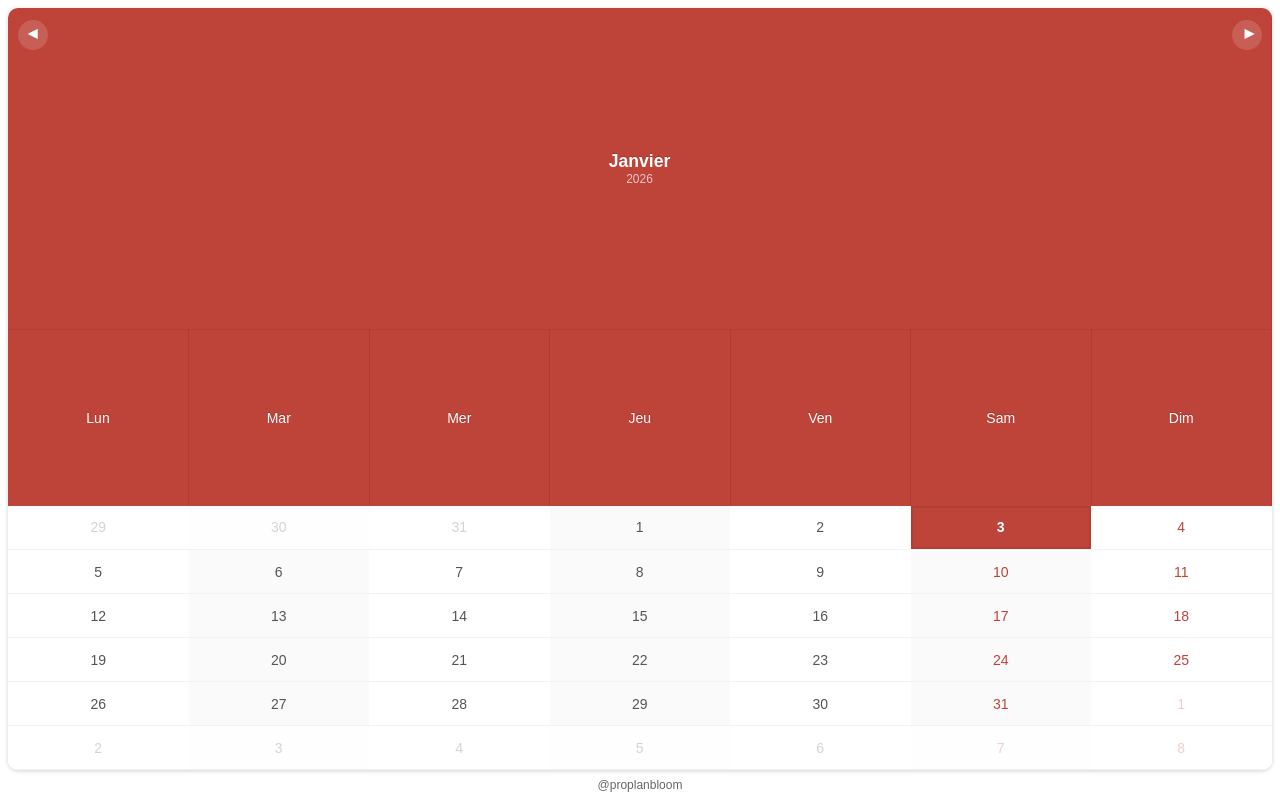
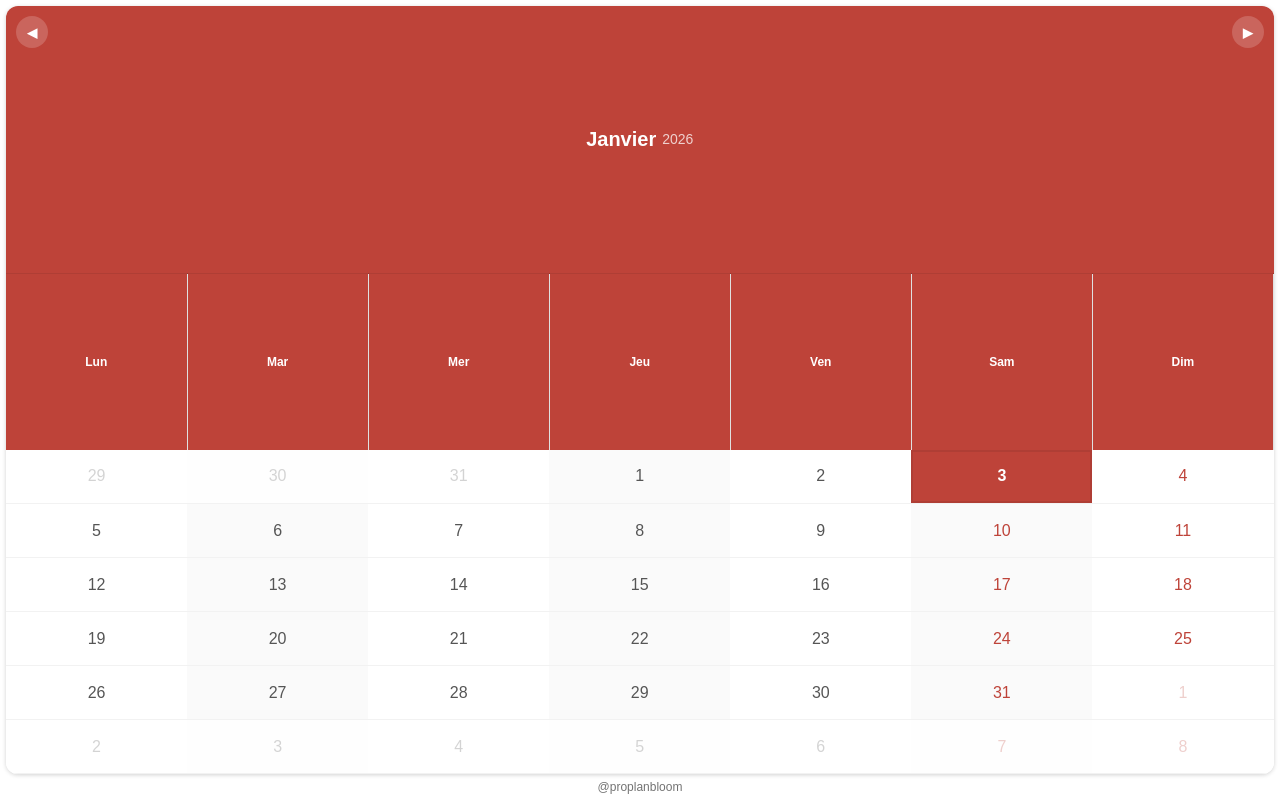
Before and after one commit to mfyy4d7hg8-cmd/notion-calendar-widget, a plain HTML site: page index.html in a window 1280 px wide. Drawn offline with Linux system fonts and the light colour scheme.

Commit message:
Update index.html

```diff
--- a/index.html
+++ b/index.html
@@ -4,18 +4,32 @@
   <meta charset="utf-8" />
   <meta name="viewport" content="width=device-width,initial-scale=1" />
   <title>Calendrier</title>
+
   <style>
     :root{
       --accent:#BE4339;
       --text:#555;
-      --shadow: 0px 1px 4px rgba(0,0,0,0.18);
 
-      /* Sera calculé en JS en fonction de la hauteur dispo */
+      /* Variables responsives (set via JS) */
+      --month-font: 18px;
+      --year-font: 12px;
+
+      --day-font: 12px;
+      --day-pad-y: 6px;
+      --day-pad-x: 0px;
+
+      --date-font: 14px;
       --cell-h: 44px;
       --cell-pad: 6px;
+
+      --nav-size: 30px;
+      --nav-font: 18px;
+      --top-pad: 10px;
+
+      --radius: 12px;
+      --shadow: 0px 1px 4px rgba(0,0,0,0.18);
     }
 
-    /* IMPORTANT: fond transparent pour bien se fondre dans Notion */
     html, body {
       margin: 0;
       padding: 0;
@@ -27,30 +41,25 @@
     }
     *, *::before, *::after { box-sizing: inherit; }
 
-    /* Le contenu prend toute la hauteur/largeur de l'embed */
     .wrapper {
-      height: 100vh;          /* = hauteur de l'iframe (embed Notion) */
-      width: 100vw;           /* = largeur de l'iframe */
+      height: 100vh;
+      width: 100vw;
       display: flex;
       flex-direction: column;
-      gap: 8px;
-      padding: 8px;
+      gap: 6px;
+      padding: 6px;
       align-items: stretch;
       justify-content: stretch;
     }
 
-    button::-moz-focus-inner { border: 0; padding: 0; }
-
-    /* Le widget s’adapte à la taille de l'embed */
     #calendari {
       position: relative;
       overflow: hidden;
       width: 100%;
-      flex: 1 1 auto;         /* prend tout l'espace dispo (reste après le footer) */
-      min-height: 240px;      /* évite un rendu trop petit */
-      font-size: 14px;
+      flex: 1 1 auto;
+      min-height: 160px; /* pour que ça reste utilisable */
       box-shadow: var(--shadow);
-      border-radius: 10px;
+      border-radius: var(--radius);
       background: #fff;
     }
 
@@ -58,113 +67,127 @@
       border-collapse: collapse;
       table-layout: fixed;
       width: 100%;
-      height: 100%;           /* IMPORTANT: table prend toute la hauteur du conteneur */
-      background-color: #fff;
+      height: 100%;
       position: absolute;
       inset: 0;
       transform: translateX(0);
       transition: all 0.3s ease;
+      background: #fff;
     }
-
     table.inactiu { transition: all 0.3s 0.01s ease; }
     table.amagat-esquerra { transform: translateX(-110%); }
     table.amagat-dreta { transform: translateX(110%); }
 
-    td, th { text-align: center; background-color: #fff; }
+    td, th { text-align: center; background: #fff; }
 
-    /* Header mois */
+    /* Ligne mois */
     tr:first-child th {
-      font-size: clamp(14px, 2.2vh, 18px);
-      font-weight: bold;
       border-left: none;
       border-top: none;
-      padding: clamp(8px, 1.6vh, 12px);
+      padding: var(--top-pad) 0;
+      background: var(--accent);
+      color: #fff;
     }
 
-    /* Header jours */
-    tr:nth-child(2) th { padding: clamp(5px, 1.0vh, 8px); }
-
-    th {
-      border-top: 1px solid rgba(0,0,0,0.08);
-      border-right: 1px solid rgba(0,0,0,0.08);
-      background-color: var(--accent);
-      color: #fff;
-      text-shadow: 0px -1px 0px rgba(0,0,0,0.15);
+    .monthTitle {
+      font-size: var(--month-font);
+      font-weight: bold;
+      display: inline-flex;
+      align-items: center;
+      gap: 6px;
+    }
+    .monthTitle .any {
+      font-size: var(--year-font);
       font-weight: normal;
+      opacity: 0.75;
+      display: block;
+      line-height: 1.1;
     }
 
-    th .any {
-      font-size: 12px;
-      font-weight: normal;
-      display: block;
-      text-shadow: none;
-      color: rgba(255,255,255,0.7);
+    /* Ligne jours */
+    tr:nth-child(2) th {
+      background: var(--accent);
+      color: #fff;
+      font-weight: 600;
+      font-size: var(--day-font);
+      padding: var(--day-pad-y) var(--day-pad-x);
+      border-top: 1px solid rgba(0,0,0,0.08);
+      border-right: 1px solid rgba(0,0,0,0.12);
+      white-space: nowrap;         /* évite le retour à la ligne */
+      overflow: hidden;            /* évite le débordement */
+      text-overflow: clip;
     }
 
+    /* Grille jours */
     td {
       padding: 0;
       border-bottom: 1px solid rgba(0,0,0,0.05);
-      height: var(--cell-h);     /* IMPORTANT: cellules = hauteur calculée */
+      height: var(--cell-h);
     }
 
     td > span {
-      color: var(--text);
       height: 100%;
       width: 100%;
       display: flex;
       align-items: center;
       justify-content: center;
-
       padding: var(--cell-pad);
       border: 2px solid transparent;
-
-      font-size: clamp(11px, 1.9vh, 14px);
+      color: var(--text);
+      font-size: var(--date-font);
       line-height: 1;
-      transition: background 0.2s ease, color 0.2s ease;
       user-select: none;
+      transition: background 0.15s ease, color 0.15s ease;
     }
 
     td:nth-child(even) > span { background-color: rgba(0,0,0,0.02); }
 
-    /* Week-end: Sam + Dim (col 6 et 7 car Lundi = 1) */
+    /* Weekend */
     td:nth-child(6) > span,
     td:nth-child(7) > span { color: var(--accent); }
 
     td.avui > span {
-      font-weight: bold;
-      background-color: var(--accent);
+      font-weight: 700;
+      background: var(--accent);
       color: #fff;
       border: 2px solid rgba(0,0,0,0.08);
     }
+    td.fora > span { opacity: 0.25; }
 
-    td.fora > span { opacity: 0.25; }
-    td > span:hover { background: var(--accent); color: #fff; cursor: default; }
+    td > span:hover {
+      background: var(--accent);
+      color: #fff;
+      cursor: default;
+    }
 
+    /* Boutons */
     .boto-next, .boto-prev {
-      background: rgba(255,255,255,0.15);
+      background: rgba(255,255,255,0.18);
       color: #fff;
-      font-family: inherit;
       border: none;
-      font-size: 18px;
       font-weight: bold;
-      padding: 2px 10px 5px 10px;
-      line-height: 1px;
-      height: 30px;
-      width: 30px;
-      border-radius: 100%;
+      line-height: 1;
+      height: var(--nav-size);
+      width: var(--nav-size);
+      border-radius: 999px;
       position: absolute;
-      top: 12px;
+      top: 10px;
+      display: grid;
+      place-items: center;
+      font-size: var(--nav-font);
     }
-    .boto-next { right: 10px; padding-left: 13px; }
-    .boto-prev { left: 10px; padding-right: 13px; }
+    .boto-next { right: 10px; }
+    .boto-prev { left: 10px; }
 
-    .boto-next:hover, .boto-prev:hover { background: rgba(255,255,255,0.25); cursor: pointer; }
+    .boto-next:hover, .boto-prev:hover { background: rgba(255,255,255,0.28); cursor: pointer; }
     button:focus { outline: none; }
+    button::-moz-focus-inner { border: 0; padding: 0; }
 
+    /* Footer optionnel (tu peux le supprimer si tu veux + de place) */
     footer {
       flex: 0 0 auto;
       font-size: 12px;
-      opacity: 0.6;
+      opacity: 0.55;
       text-align: center;
     }
     footer a { color: #000; text-decoration: none; }
@@ -178,45 +201,106 @@
   </div>
 
   <script>
-    var mesos = ['Janvier','Février','Mars','Avril','Mai','Juin','Juillet','Août','Septembre','Octobre','Novembre','Décembre'];
-    var dies_abr = ['Lun','Mar','Mer','Jeu','Ven','Sam','Dim']; // Lundi premier jour
+    const mesos = ['Janvier','Février','Mars','Avril','Mai','Juin','Juillet','Août','Septembre','Octobre','Novembre','Décembre'];
+
+    // Trois niveaux de labels (on choisit selon la largeur d'une cellule)
+    const dies3 = ['Lun','Mar','Mer','Jeu','Ven','Sam','Dim'];
+    const dies2 = ['Lu','Ma','Me','Je','Ve','Sa','Di'];
+    const dies1 = ['L','M','M','J','V','S','D'];
 
     Number.prototype.pad = function(num) {
-      var str = '';
-      for (var i = 0; i < (num - this.toString().length); i++) str += '0';
+      let str = '';
+      for (let i = 0; i < (num - this.toString().length); i++) str += '0';
       return str += this.toString();
+    };
+
+    function mondayIndex(jsDay) { // 0=Dim..6=Sam -> 0=Lun..6=Dim
+      return (jsDay + 6) % 7;
     }
 
-    function mondayIndex(jsDay /* 0=Dim .. 6=Sam */) {
-      return (jsDay + 6) % 7; // -> 0=Lun .. 6=Dim
+    function pickDayLabels(cellW){
+      if (cellW < 28) return dies1;
+      if (cellW < 40) return dies2;
+      return dies3;
     }
 
-    function fitCalendar(widget) {
-      // On cible la table active (ou la dernière)
-      var table = widget.querySelector('table.actiu') || widget.querySelector('table:last-of-type');
-      if (!table) return;
+    function applyResponsiveVars(widget){
+      const w = widget.clientWidth;
+      const h = widget.clientHeight;
 
-      // Hauteur dispo dans l'embed
-      var totalH = widget.clientHeight;
+      // Largeur d'une cellule
+      const cellW = Math.max(1, Math.floor(w / 7));
 
-      // Hauteur des 2 lignes d'en-tête (mois + jours)
-      var h0 = table.rows[0] ? table.rows[0].offsetHeight : 0;
-      var h1 = table.rows[1] ? table.rows[1].offsetHeight : 0;
-      var headerH = h0 + h1;
+      // Typo basée sur la taille de cellule (mais bornée)
+      const dayFont  = Math.max(9,  Math.min(12, Math.floor(cellW * 0.42)));
+      const dateFont = Math.max(10, Math.min(16, Math.floor(cellW * 0.50)));
 
-      // Place restante pour 6 lignes de jours
-      var avail = Math.max(0, totalH - headerH);
-      var cellH = Math.max(24, Math.floor(avail / 6));
+      // Hauteur cellule: on vise 6 lignes visibles
+      // On garde une marge pour 2 headers (mois + jours) ~ 72px, mais on ajuste ensuite avec fitGrid()
+      let cellH = Math.max(22, Math.min(54, Math.floor((h - 70) / 6)));
 
-      // Un padding qui suit la taille (évite des chiffres “écrasés”)
-      var cellPad = Math.max(2, Math.min(10, Math.floor(cellH * 0.12)));
+      const cellPad = Math.max(1, Math.min(8, Math.floor(Math.min(cellW, cellH) * 0.12)));
 
+      // Header mois
+      const monthFont = Math.max(13, Math.min(20, Math.floor(Math.min(w, h) * 0.075)));
+      const yearFont  = Math.max(10, Math.min(14, Math.floor(monthFont * 0.7)));
+
+      // Boutons nav
+      const navSize = Math.max(22, Math.min(34, Math.floor(monthFont * 1.6)));
+      const navFont = Math.max(14, Math.min(20, Math.floor(navSize * 0.6)));
+
+      // Padding header jours
+      const dayPadY = Math.max(2, Math.min(7, Math.floor(cellH * 0.14)));
+
+      // Radius / ombre plus light quand c'est petit
+      const radius = (w < 260 || h < 260) ? 10 : 12;
+
+      widget.style.setProperty('--day-font', dayFont + 'px');
+      widget.style.setProperty('--date-font', dateFont + 'px');
       widget.style.setProperty('--cell-h', cellH + 'px');
+      widget.style.setProperty('--cell-pad', cellPad + 'px');
+
+      widget.style.setProperty('--month-font', monthFont + 'px');
+      widget.style.setProperty('--year-font', yearFont + 'px');
+
+      widget.style.setProperty('--nav-size', navSize + 'px');
+      widget.style.setProperty('--nav-font', navFont + 'px');
+
+      widget.style.setProperty('--day-pad-y', dayPadY + 'px');
+      widget.style.setProperty('--radius', radius + 'px');
+
+      // Met à jour les libellés des jours sur la table active
+      const labels = pickDayLabels(cellW);
+      const table = widget.querySelector('table.actiu') || widget.querySelector('table');
+      if (table && table.rows && table.rows[1]) {
+        const ths = table.rows[1].querySelectorAll('th');
+        ths.forEach((th, i) => th.textContent = labels[i] || th.textContent);
+      }
+    }
+
+    function fitGridHeight(widget){
+      // Ajuste précisément la hauteur des cellules en fonction de la hauteur réelle des headers
+      const table = widget.querySelector('table.actiu') || widget.querySelector('table');
+      if (!table || !table.rows || table.rows.length < 3) return;
+
+      const totalH = widget.clientHeight;
+      const h0 = table.rows[0].offsetHeight || 0;
+      const h1 = table.rows[1].offsetHeight || 0;
+      const headerH = h0 + h1;
+
+      const avail = Math.max(0, totalH - headerH);
+      const cellH = Math.max(22, Math.floor(avail / 6));
+      widget.style.setProperty('--cell-h', cellH + 'px');
+
+      // padding recalculé en fonction de la nouvelle hauteur
+      const w = widget.clientWidth;
+      const cellW = Math.max(1, Math.floor(w / 7));
+      const cellPad = Math.max(1, Math.min(8, Math.floor(Math.min(cellW, cellH) * 0.12)));
       widget.style.setProperty('--cell-pad', cellPad + 'px');
     }
 
     function calendari(widget, data) {
-      var original = widget.getElementsByClassName('actiu')[0];
+      let original = widget.getElementsByClassName('actiu')[0];
 
       if (typeof original === 'undefined') {
         original = document.createElement('table');
@@ -228,12 +312,11 @@
         widget.appendChild(original);
       }
 
-      var diff = data - new Date(original.getAttribute('data-actual'));
+      let diff = data - new Date(original.getAttribute('data-actual'));
       diff = new Date(diff).getMonth();
 
-      var e = document.createElement('table');
+      const e = document.createElement('table');
       e.className = diff === 0 ? 'amagat-esquerra' : 'amagat-dreta';
-      e.innerHTML = '';
       widget.appendChild(e);
 
       e.setAttribute('data-actual',
@@ -242,22 +325,25 @@
         data.getDate().pad(2)
       );
 
-      // Titre
-      var fila = document.createElement('tr');
-      var titol = document.createElement('th');
+      // ----- Ligne titre mois
+      let fila = document.createElement('tr');
+      let titol = document.createElement('th');
       titol.setAttribute('colspan', 7);
 
-      var boto_prev = document.createElement('button');
+      let boto_prev = document.createElement('button');
       boto_prev.className = 'boto-prev';
       boto_prev.innerHTML = '&#9666;';
 
-      var boto_next = document.createElement('button');
+      let boto_next = document.createElement('button');
       boto_next.className = 'boto-next';
       boto_next.innerHTML = '&#9656;';
 
+      const monthWrap = document.createElement('span');
+      monthWrap.className = 'monthTitle';
+      monthWrap.innerHTML = `${mesos[data.getMonth()]} <span class="any">${data.getFullYear()}</span>`;
+
       titol.appendChild(boto_prev);
-      titol.appendChild(document.createElement('span')).innerHTML =
-        mesos[data.getMonth()] + '<span class="any">' + data.getFullYear() + '</span>';
+      titol.appendChild(monthWrap);
       titol.appendChild(boto_next);
 
       boto_prev.onclick = function() {
@@ -272,35 +358,36 @@
       fila.appendChild(titol);
       e.appendChild(fila);
 
-      // Header jours (Lun->Dim)
+      // ----- Header jours (choix selon la largeur)
       fila = document.createElement('tr');
-      for (var i = 0; i < 7; i++) {
-        fila.innerHTML += '<th>' + dies_abr[i] + '</th>';
+      const cellW = Math.max(1, Math.floor(widget.clientWidth / 7));
+      const labels = pickDayLabels(cellW);
+      for (let i = 0; i < 7; i++) {
+        const th = document.createElement('th');
+        th.textContent = labels[i];
+        fila.appendChild(th);
       }
       e.appendChild(fila);
 
-      // Grille: on part du lundi avant le 1er du mois
-      var firstOfMonth = new Date(data.getFullYear(), data.getMonth(), 1);
-      var offset = mondayIndex(firstOfMonth.getDay()); // 0..6
-      var actual = new Date(data.getFullYear(), data.getMonth(), 1 - offset);
+      // ----- Grille jours (6 semaines)
+      const firstOfMonth = new Date(data.getFullYear(), data.getMonth(), 1);
+      const offset = mondayIndex(firstOfMonth.getDay()); // 0..6
+      let actual = new Date(data.getFullYear(), data.getMonth(), 1 - offset);
 
-      var today = new Date();
-      var todayY = today.getFullYear(), todayM = today.getMonth(), todayD = today.getDate();
+      const today = new Date();
+      const todayY = today.getFullYear(), todayM = today.getMonth(), todayD = today.getDate();
 
-      // 6 semaines
-      for (var s = 0; s < 6; s++) {
-        var row = document.createElement('tr');
+      for (let s = 0; s < 6; s++) {
+        const row = document.createElement('tr');
 
-        for (var d = 0; d < 7; d++) {
-          var cell = document.createElement('td');
-          var span = document.createElement('span');
+        for (let d = 0; d < 7; d++) {
+          const cell = document.createElement('td');
+          const span = document.createElement('span');
+
+          span.textContent = actual.getDate();
           cell.appendChild(span);
 
-          span.innerHTML = actual.getDate();
-
-          // combine classes proprement
           if (actual.getMonth() !== data.getMonth()) cell.classList.add('fora');
-
           if (actual.getFullYear() === todayY && actual.getMonth() === todayM && actual.getDate() === todayD) {
             cell.classList.add('avui');
           }
@@ -308,37 +395,40 @@
           actual.setDate(actual.getDate() + 1);
           row.appendChild(cell);
         }
-
         e.appendChild(row);
       }
 
-      // IMPORTANT: sizing après rendu DOM
+      // Anim + cleanup
       setTimeout(function() {
         e.className = 'actiu';
         original.className += diff === 0 ? ' amagat-dreta' : ' amagat-esquerra';
-        fitCalendar(widget);
+
+        // Responsive sizing après rendu réel
+        applyResponsiveVars(widget);
+        fitGridHeight(widget);
       }, 20);
 
       original.className = 'inactiu';
 
       setTimeout(function() {
-        var inactius = document.getElementsByClassName('inactiu');
-        for (var i = 0; i < inactius.length; i++) widget.removeChild(inactius[i]);
-      }, 1000);
+        const inactius = widget.getElementsByClassName('inactiu');
+        // Attention: HTMLCollection live, on supprime jusqu'à vide
+        while (inactius.length) widget.removeChild(inactius[0]);
+      }, 900);
     }
 
     // Init
-    var widgetEl = document.getElementById('calendari');
+    const widgetEl = document.getElementById('calendari');
     calendari(widgetEl, new Date());
-    fitCalendar(widgetEl);
 
-    // Ré-adapte si l'embed Notion change de taille
-    var resizeTimer = null;
-    window.addEventListener('resize', function() {
-      clearTimeout(resizeTimer);
-      resizeTimer = setTimeout(function() {
-        fitCalendar(widgetEl);
-      }, 50);
+    // Resize: re-tune
+    let t = null;
+    window.addEventListener('resize', () => {
+      clearTimeout(t);
+      t = setTimeout(() => {
+        applyResponsiveVars(widgetEl);
+        fitGridHeight(widgetEl);
+      }, 60);
     });
   </script>
 </body>
```
